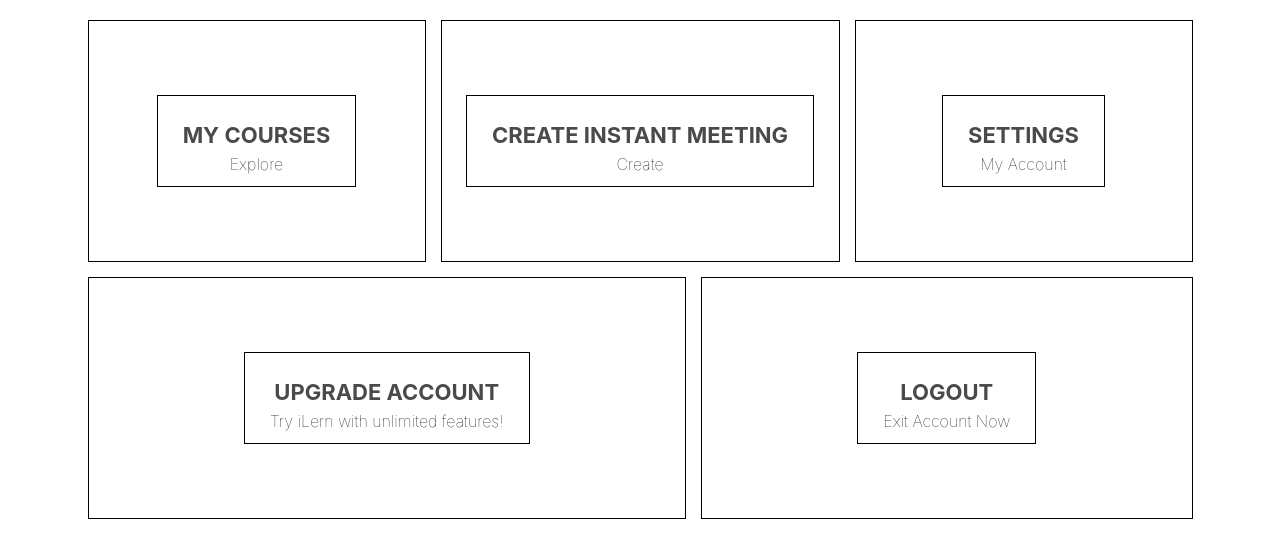
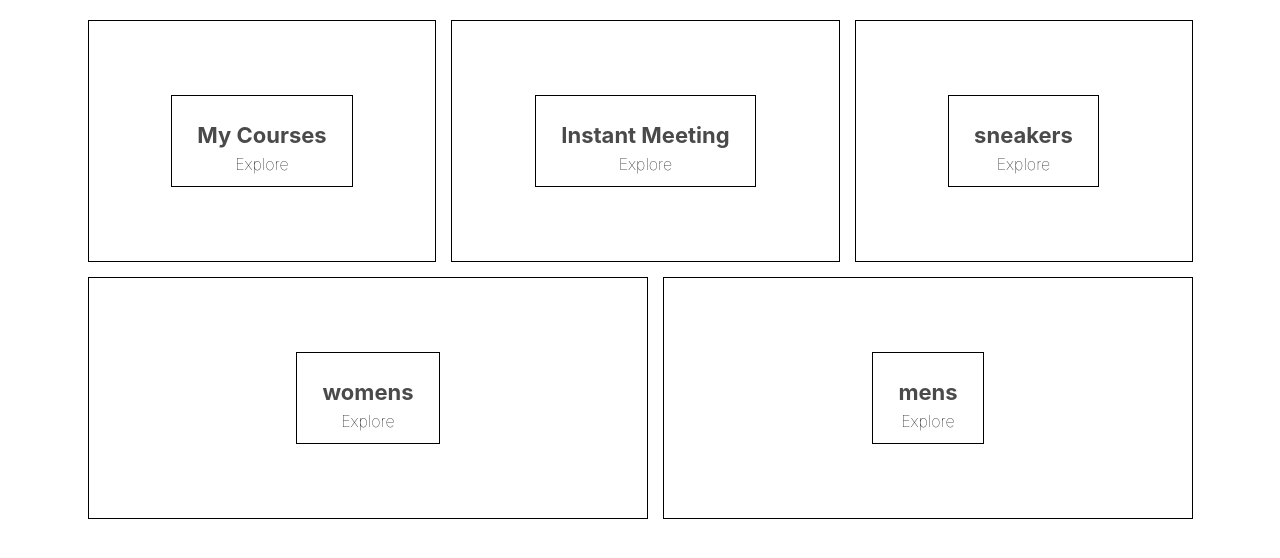
Before and after one commit to akaKush/ztm-react-master-project, a React (Create React App) app in the folder ilern_react/: page / in a window 1280 px wide. Shown: the top 558 px of the page. Built offline with nearby package versions, Linux system fonts and the light colour scheme.

Commit message:
creat el component de Directory i simplificacio de la homepage amb aquest component

```diff
--- a/ilern_react/src/App.js
+++ b/ilern_react/src/App.js
@@ -1,6 +1,6 @@
 import React from 'react';
 import './App.css';
-import HomePage from './homepage_component'
+import HomePage from './my_pages/homepage/homepage_component'
 
 function App() {
   return (
--- /dev/null
+++ b/ilern_react/src/components/directory/directory-component.jsx
@@ -0,0 +1,62 @@
+import React from 'react';
+import MenuItem from '../menu-item/menu-item-component';
+import './directory-styles.scss';
+
+class Directory extends React.Component {
+    constructor(){
+        super();
+
+        this.state = {
+            sections :[
+            {
+                title: 'My Courses',
+                imageUrl: 'https://i.ibb.co/cvpntL1/hats.png',
+                id: 1,
+                linkUrl: 'shop/hats'
+            },
+            {
+                title: 'Instant Meeting',
+                imageUrl: 'https://i.ibb.co/px2tCc3/jackets.png',
+                id: 2,
+                linkUrl: 'shop/jackets'
+            },
+            {
+                title: 'sneakers',
+                imageUrl: 'https://i.ibb.co/0jqHpnp/sneakers.png',
+                id: 3,
+                linkUrl: 'shop/sneakers'
+            },
+            {
+                title: 'womens',
+                imageUrl: 'https://i.ibb.co/GCCdy8t/womens.png',
+                size: 'large',
+                id: 4,
+                linkUrl: 'shop/womens'
+            },
+            {
+                title: 'mens',
+                imageUrl: 'https://i.ibb.co/R70vBrQ/men.png',
+                size: 'large',
+                id: 5,
+                linkUrl: 'shop/mens'
+
+            }]
+        }
+    }
+
+    render(){
+        return(
+            <div className='directory-menu'>
+                { //quan vulguem passar les props, si les DESTRUCTUREM,
+                  //llavors no cal que escriguim cada cop el props.elquesigui
+                    this.state.sections.map(({title, imageUrl, id}) => (
+                        <MenuItem key={id} title={title}/>
+                    ))
+                }
+            </div>
+
+        );
+    }
+}
+
+export default Directory;
--- /dev/null
+++ b/ilern_react/src/components/directory/directory-styles.scss
@@ -0,0 +1,6 @@
+.directory-menu {
+    width: 100%;
+    display: flex;
+    flex-wrap: wrap;
+    justify-content: space-between;
+  }
--- /dev/null
+++ b/ilern_react/src/components/menu-item/menu-item-component.jsx
@@ -0,0 +1,13 @@
+import React from 'react';
+import './menu-item-styles.scss';
+
+const MenuItem = ({title}) => (
+    <div className='menu-item'>
+        <div className='content'>
+            <h1 className='title'>{title}</h1>
+            <span className='subtitle'>Explore</span>
+        </div>
+    </div>
+);
+
+export default MenuItem;
--- a/ilern_react/src/homepage_styles.scss
+++ b/ilern_react/src/components/menu-item/menu-item-styles.scss
@@ -1,17 +1,3 @@
-.homepage {
-  display: flex;
-  flex-direction: column;
-  align-items: center;
-  padding: 20px 80px;
-}
-
-.directory-menu {
-  width: 100%;
-  display: flex;
-  flex-wrap: wrap;
-  justify-content: space-between;
-}
-
 .menu-item {
   min-width: 30%;
   height: 240px;
--- a/ilern_react/src/homepage_component.jsx
+++ /dev/null
@@ -1,46 +0,0 @@
-import React from 'react';
-
-import './homepage_styles.scss';
-
-//La idea es posar My courses i Instant Meeting a dalt més grossos,
-//i settings, upgrade, logout a sota mes petits (com a ztm pero al reves)
-
-
-const HomePage = () => (
-    <div className='homepage'>
-        <div className='directory-menu'>
-            <div className='menu-item'>
-                <div className='content'>
-                    <h1 className='title'>MY COURSES</h1>
-                    <span className='subtitle'>Explore</span>
-                </div>
-            </div>
-            <div className='menu-item'>
-                <div className='content'>
-                    <h1 className='title'>CREATE INSTANT MEETING</h1>
-                    <span className='subtitle'>Create</span>
-                </div>
-            </div>
-            <div className='menu-item'>
-                <div className='content'>
-                    <h1 className='title'>SETTINGS</h1>
-                    <span className='subtitle'>My Account</span>
-                </div>
-            </div>
-            <div className='menu-item'>
-                <div className='content'>
-                    <h1 className='title'>UPGRADE ACCOUNT</h1>
-                    <span className='subtitle'>Try iLern with unlimited features!</span>
-                </div>
-            </div>
-            <div className='menu-item'>
-                <div className='content'>
-                    <h1 className='title'>LOGOUT</h1>
-                    <span className='subtitle'>Exit Account Now</span>
-                </div>
-            </div>
-        </div>
-    </div>
-);
-
-export default HomePage;
--- /dev/null
+++ b/ilern_react/src/my_pages/homepage/homepage_component.jsx
@@ -0,0 +1,16 @@
+import React from 'react';
+import './homepage_styles.scss';
+
+import Directory from '../../components/directory/directory-component';
+
+//La idea es posar My courses i Instant Meeting a dalt més grossos,
+//i settings, upgrade, logout a sota mes petits (com a ztm pero al reves)
+
+
+const HomePage = () => (
+    <div className='homepage'>
+        <Directory/>
+    </div>
+);
+
+export default HomePage;
--- /dev/null
+++ b/ilern_react/src/my_pages/homepage/homepage_styles.scss
@@ -0,0 +1,6 @@
+.homepage {
+  display: flex;
+  flex-direction: column;
+  align-items: center;
+  padding: 20px 80px;
+}
```
